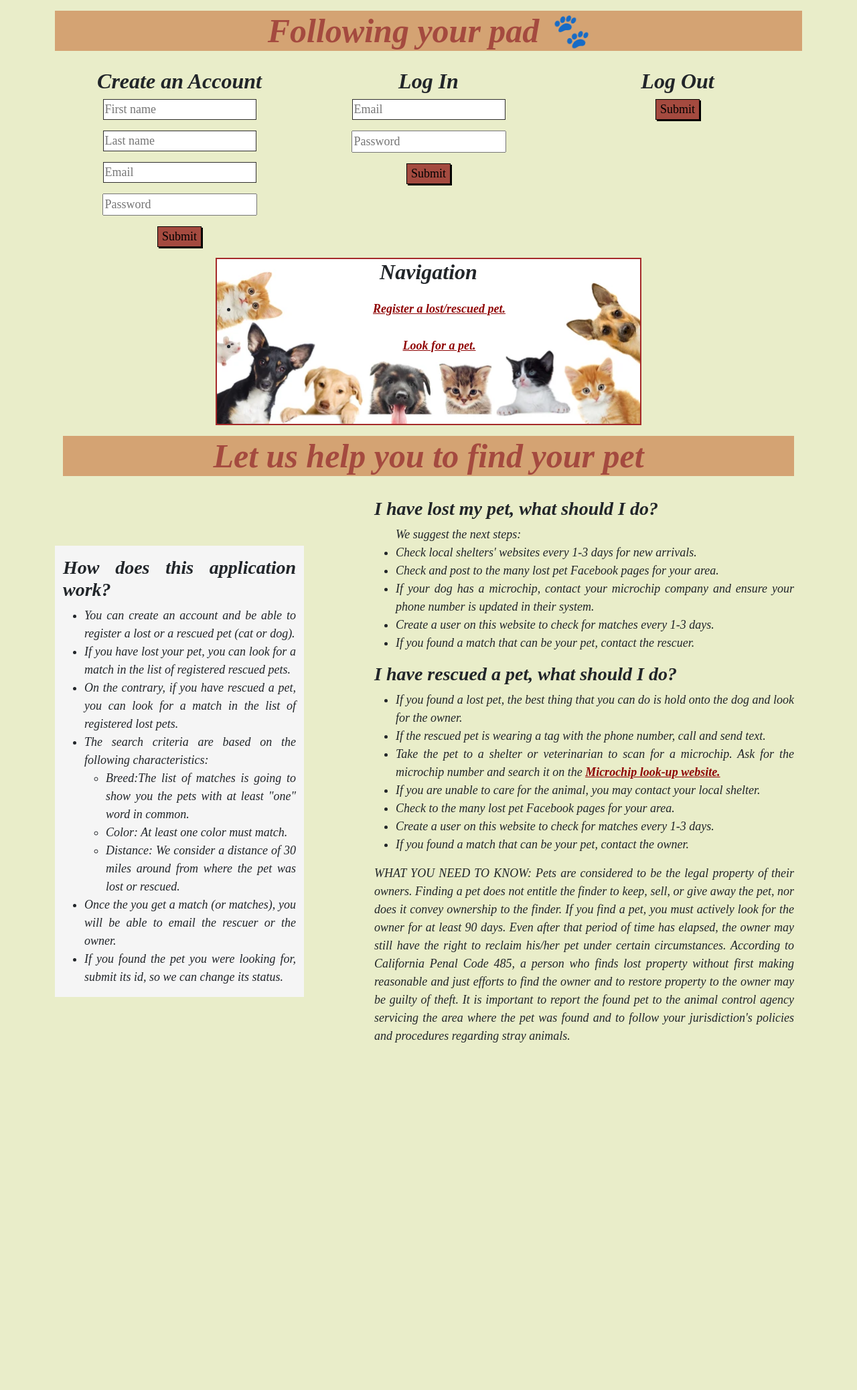
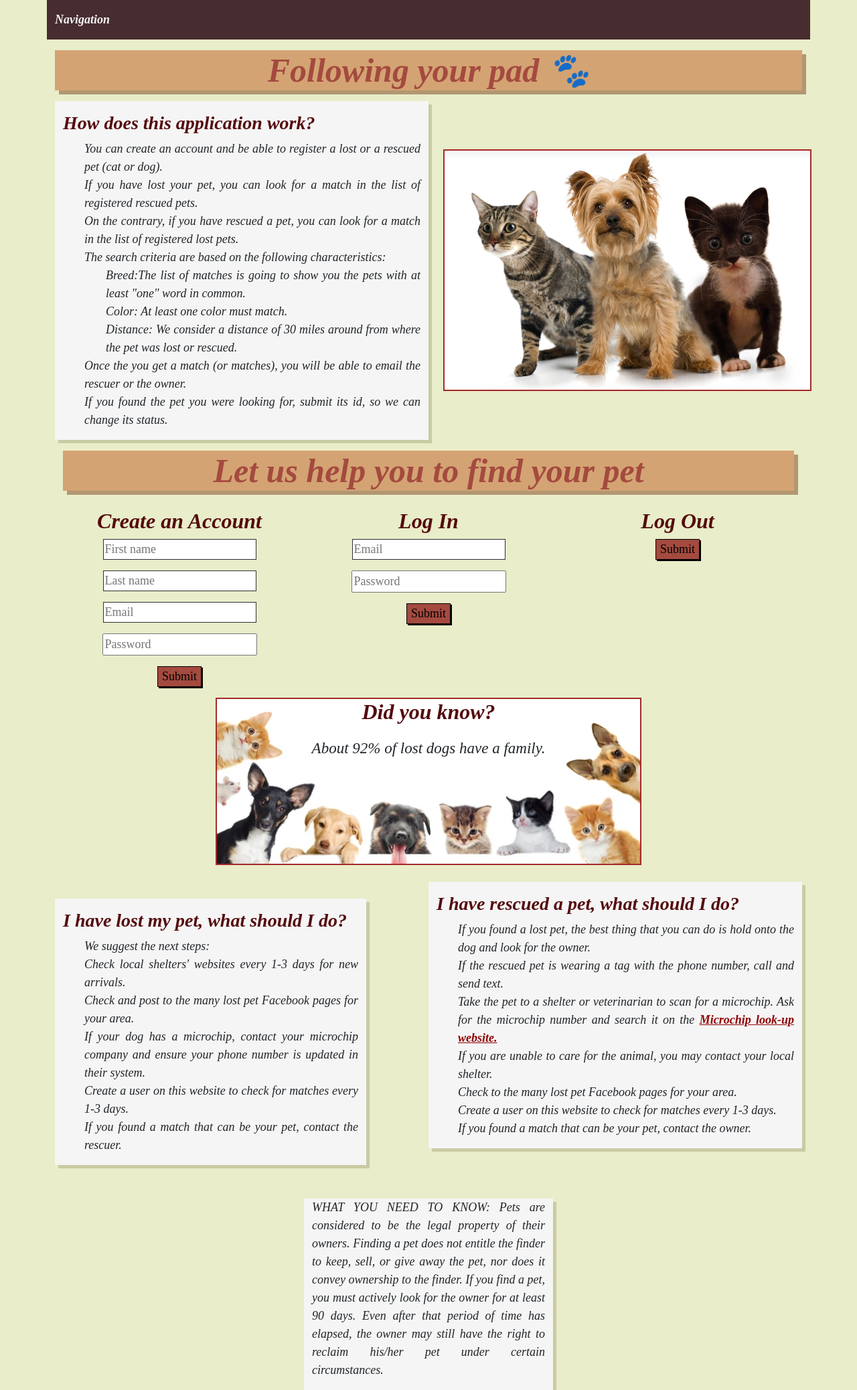
Before and after one commit to Yesicanmendoza/final_project, a Flask app: page / in a window 1280 px wide. Shown: the whole page at 67% size. Before the commit the page ends 1557 px from the top, so only its background shows below. Run offline with Flask 2, Linux system fonts and the light colour scheme; some libraries are stand-ins or nearby versions; some web fonts are replaced.

Commit message:
Finishing styling

```diff
--- a/static/styles.css
+++ b/static/styles.css
@@ -17,16 +17,57 @@ h1 {
   color: #a44a3f;
   font-weight: bold;
   font-size: 50px;
+  box-shadow: 6px 6px #9c7650b7;
+  margin-top: 10px;
 }
 
 h2,h3 {
   font-weight: bold;
+  color:#540b0e;
 }
 
 a {
   color: rgb(143, 4, 4);
   font-weight: bold;
 }
+
+.header {
+ background-color: #472d30;
+}
+
+ul {
+  list-style: none;
+}
+
+.nav {
+  background-color: #472d30;
+  color: whitesmoke;
+}
+
+.nav li a{
+  text-decoration: none;
+  background-color: #472d30;
+  color: whitesmoke;
+  display: block;
+}
+
+.nav li a:hover {
+  background-color: #723d46;
+}
+
+.nav > li {
+  float:left;
+}
+
+.nav li ul {
+  display: none;
+  position: absolute;
+}
+
+.nav li:hover > ul {
+  display: block;
+}
+
 
 img {
   border: 2px solid brown;
@@ -42,7 +83,7 @@ div {
   font-weight: bold;
 }
 
-#navigation {
+#info {
   background: #333 url('/static/img/cats-dogs.png');
   background-size: cover;
   height: 250px;
@@ -53,6 +94,8 @@ div {
   line-height: 55px;
   text-align: center;
   border: 2px solid brown;
+  font-size: 23px
+
 
 }
 
@@ -64,6 +107,18 @@ div {
 
   #app_exp {
     background-color: whitesmoke;
+    box-shadow: 5px 5px #c9cba3;
+  }
+
+  .app_exp_1 {
+    background-color: whitesmoke;
+    box-shadow: 5px 5px #c9cba3;
+    margin-top: 50px;
+  }
+
+  .app_exp_2 {
+    background-color: whitesmoke;
+    box-shadow: 5px 5px #c9cba3;
   }
 
   input[type='text'] {
@@ -106,12 +161,11 @@ div {
 
   #foundPet {
     margin-top: 50px;
-    background: #aa8057;
+    background: #c9cba3;
     font-weight: bold;
-    font-size: 25px
+    font-size: 20px
   }
 
-  .final_nav {
-    margin-top: 50px;
-    background:  whitesmoke;
-  }
+.found_pet {
+  text-align: center;
+}
--- a/templates/homepage.html
+++ b/templates/homepage.html
@@ -3,13 +3,66 @@
 
 {% block body %}
 <div class="container">
+  <div class="row header">
+    <div class="col-12">
+      <p class="lead">
+        <ul class="nav">
+          <li><a href="">Navigation</a>
+            <ul>
+              <li><a href="/register_a_pet">Register a lost/rescued pet.</a></li>
+              <li><a href='/look_for_pet'>Look for a pet.</a></li>
+            </ul>
+          </li>
+        </ul>
+      </p>
+    </div>
+  </div>
+
   <div class="row justify-content-center align-items-center">
     <div class="col-12 text-center">
-      <p class="lead">
+      <p>
         <h1>Following your pad  &#128062;</h1>
       </p>
     </div>
   </div>
+
+  <div class="container">
+    <div class="row justify-content-between align-items-center">
+      <div class="col-sm-12 col-md-6 app_exp" id="app_exp">
+        <p>
+          <h3>How does this application work?</h3>
+          <ul>
+            <li>You can create an account and be able to register a lost or a rescued pet (cat or dog).</li>
+            <li>If you have lost your pet, you can look for a match in the list of registered rescued pets.</li>
+            <li>On the contrary, if you have rescued a pet, you can look for a match in the list of registered lost pets. </li>
+            <li>The search criteria are based on the following characteristics:</li>
+              <ul>
+                <li>Breed:The list of matches is going to show you the pets with at least "one" word in common.</li>
+                <li>Color: At least one color must match.</li>
+                <li>Distance: We consider a distance of 30 miles around from where the pet was lost or rescued.</li>
+              </ul>
+            <li>Once the you get a match (or matches), you will be able to email the rescuer or the owner.</li>
+            <li>If you found the pet you were looking for, submit its id, so we can change its status.</li>
+          </ul>
+        </p>
+      </div>
+      <div class="col-sm-12 col-md-6" id="img-home">
+        <img width="550px"src='/static/img/doggie-kittens.PNG' />
+      </div>
+    </div>
+  </div>
+
+  <section class="full-columns">
+    <section class="container">
+      <div class="row justify-content-center align-items-center">
+        <div class="col-12 text-center">
+          <p class="lead welcome">
+            <h1>Let us help you to find your pet</h1>
+          </p>
+        </div>
+      </div>
+    </section>
+  </section>
 
   <div class="container">
     <div class="row">
@@ -61,50 +114,16 @@
     </div>
   </div>
 
-  <div id="navigation">
-    <h2>Navigation</h2>
-    <ul>
-      <li><a href="/register_a_pet">Register a lost/rescued pet.</a></li>
-      <li><a href='/look_for_pet'>Look for a pet.</a></li>
-    </ul>
+  <div id="info">
+    <h2>Did you know?</h2>
+      <p>About 92% of lost dogs have a family.</p>
   </div>
-
-  <section class="full-columns">
-    <section class="container">
-      <div class="row justify-content-center align-items-center">
-        <div class="col-12 text-center">
-          <p class="lead welcome">
-            <h1>Let us help you to find your pet</h1>
-          </p>
-        </div>
-      </div>
-    </section>
-  </section>
 
 
       <div class="container">
         <div class="row  justify-content-between align-items-center">
-          <div class="col-sm-12 col-md-4 app_exp" id="app_exp">
+          <div class="col-sm-12 col-md-5 app_exp_1" >
             <p>
-              <h3>How does this application work?</h3>
-              <ul>
-                <li>You can create an account and be able to register a lost or a rescued pet (cat or dog).</li>
-                <li>If you have lost your pet, you can look for a match in the list of registered rescued pets.</li>
-                <li>On the contrary, if you have rescued a pet, you can look for a match in the list of registered lost pets. </li>
-                <li>The search criteria are based on the following characteristics:</li>
-                  <ul>
-                    <li>Breed:The list of matches is going to show you the pets with at least "one" word in common.</li>
-                    <li>Color: At least one color must match.</li>
-                    <li>Distance: We consider a distance of 30 miles around from where the pet was lost or rescued.</li>
-                  </ul>
-                <li>Once the you get a match (or matches), you will be able to email the rescuer or the owner.</li>
-                <li>If you found the pet you were looking for, submit its id, so we can change its status.</li>
-              </ul>
-            </p>
-          </div>
-
-
-          <div class="col-sm-12 col-md-7">
               <p>
                 <h3>I have lost my pet, what should I do?</h3>
                 <ul>We suggest the next steps:
@@ -115,7 +134,10 @@
                   <li>If you found a match that can be your pet, contact the rescuer.</li>
                 </ul>
               </p>
+          </div>
 
+
+          <div class="col-sm-12 col-md-6 app_exp_2">
             <p>
               <h3>I have rescued a pet, what should I do?</h3>
               <ul>
@@ -128,10 +150,14 @@
                 <li>If you found a match that can be your pet, contact the owner.</li>
               </ul>
             </p>
+          </div>
+        </div>
+
+      <div class="row justify-content-center align-items-center">
+          <div class="col-sm-12 col-md-4 app_exp_1">
             <p>
               WHAT YOU NEED TO KNOW:
               Pets are considered to be the legal property of their owners. Finding a pet does not entitle the finder to keep, sell, or give away the pet, nor does it convey ownership to the finder. If you find a pet, you must actively look for the owner for at least 90 days.  Even after that period of time has elapsed, the owner may still have the right to reclaim his/her pet under certain circumstances.
-              According to California Penal Code 485, a person who finds lost property without first making reasonable and just efforts to find the owner and to restore property to the owner may be guilty of theft.  It is important to report the found pet to the animal control agency servicing the area where the pet was found and to follow your jurisdiction's policies and procedures regarding stray animals.
             </p>
           </div>
         </div>
```
Also changed, not shown: static/look_the_pet.jsx (+5 -2 lines), templates/Pet_registration.html (+18 -2 lines), templates/Showing_lost_pet.html (+16 -2 lines), templates/matches.html (+18 -13 lines), 1 other file. Lines whose indentation alone changed are shown as unchanged.
